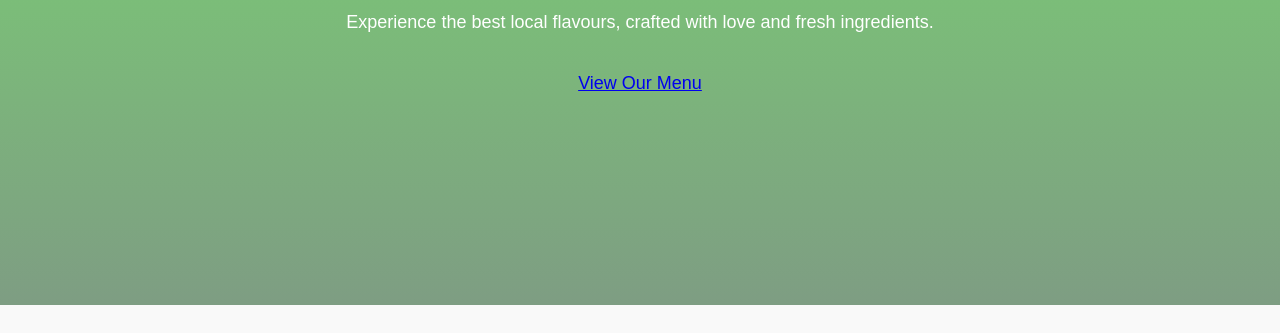
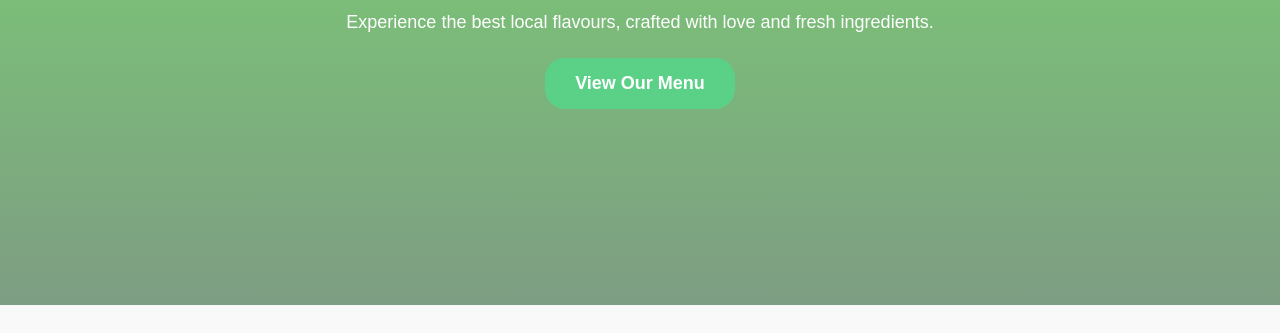
Before and after one commit to Abineshs005/GreenBites, a plain HTML site: page index.html in a window 1280 px wide. Shown: the part 329-662 px from the top of the page. Drawn offline with Linux system fonts and the light colour scheme.

Commit message:
update home.css

```diff
--- a/home.css
+++ b/home.css
@@ -13,6 +13,14 @@
     padding: 20px 5%;
     background-color: #fff;
     box-shadow: 0 2px 5px rgba(0,0,0,0.1);
+}
+.btn-primary {
+    background-color:  #5bd188;
+    color: white;
+    padding: 10px 20px;
+    border-radius: 20px;
+    text-decoration: none;
+    font-weight: bold;
 }
 
 .logo {
```
